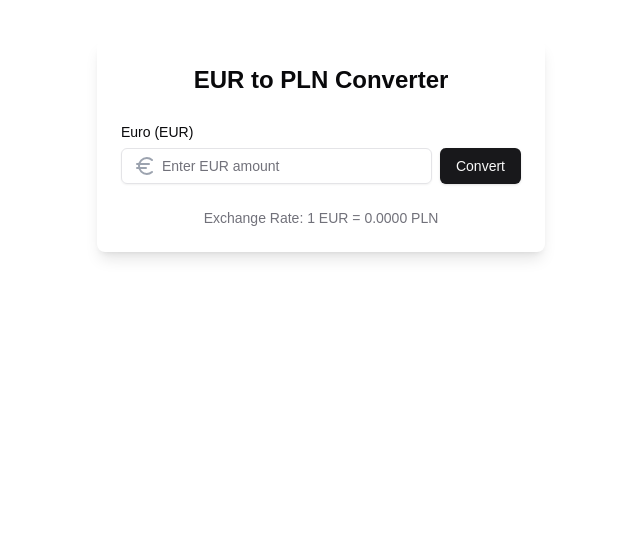
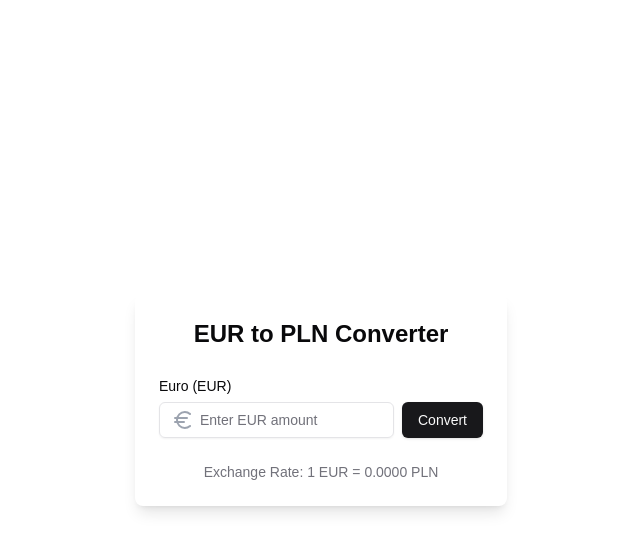
Before and after one commit to m4rc1nn/fpwd-recruitment-frontend, a Next.js app: page / in a window 1280 px wide. Shown: the top 552 px of the page, without its empty margins (319-959 px from the left). Built offline with nearby package versions, Linux system fonts and the light colour scheme; no server answers.

Commit message:
hide history and move exchangebox to center

```diff
--- a/src/app/page.tsx
+++ b/src/app/page.tsx
@@ -4,7 +4,7 @@ import ExchangeBox from "@/components/ExchangeBox";
 export default function Home() {
 
   return (
-    <div className="container mx-auto max-w-2xl py-10">
+    <div className="container flex flex-col items-center justify-center h-screen mx-auto max-w-2xl py-10">
       <ExchangeBox />
       {/* <HistoryBox /> */}
     </div>
```
